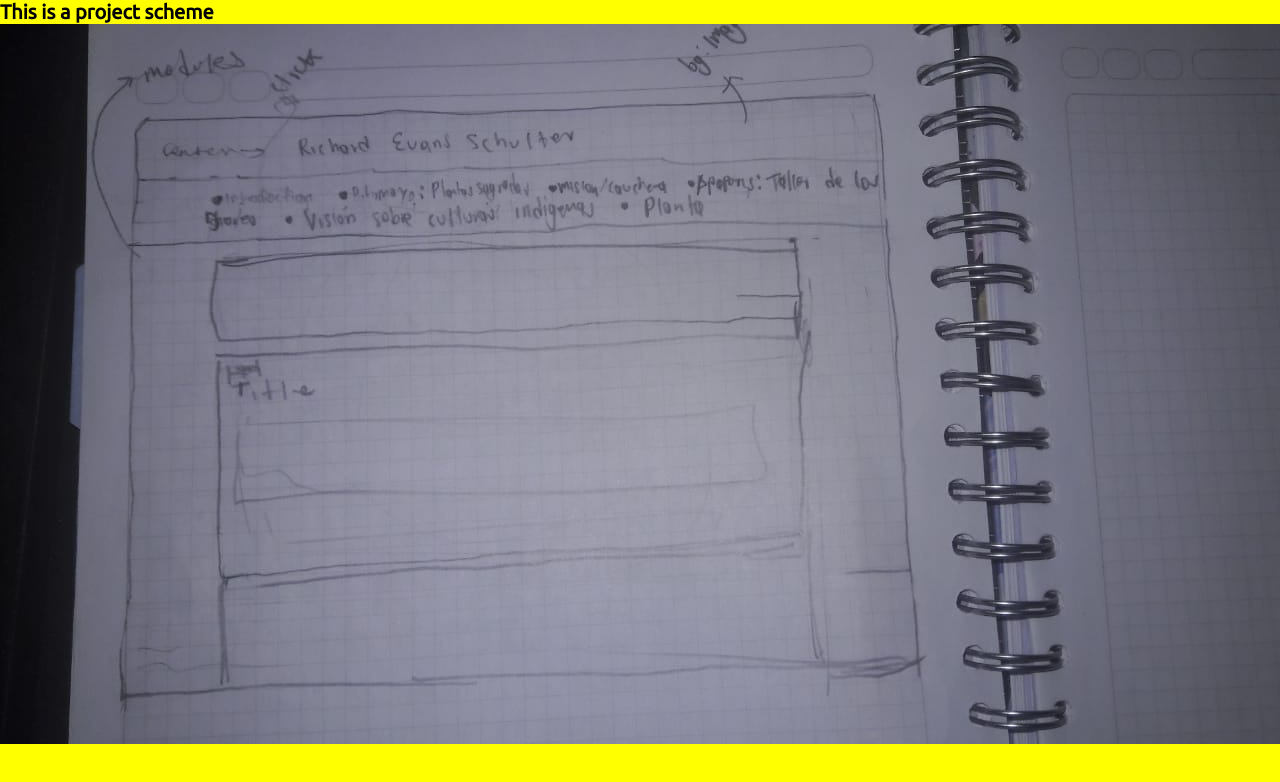
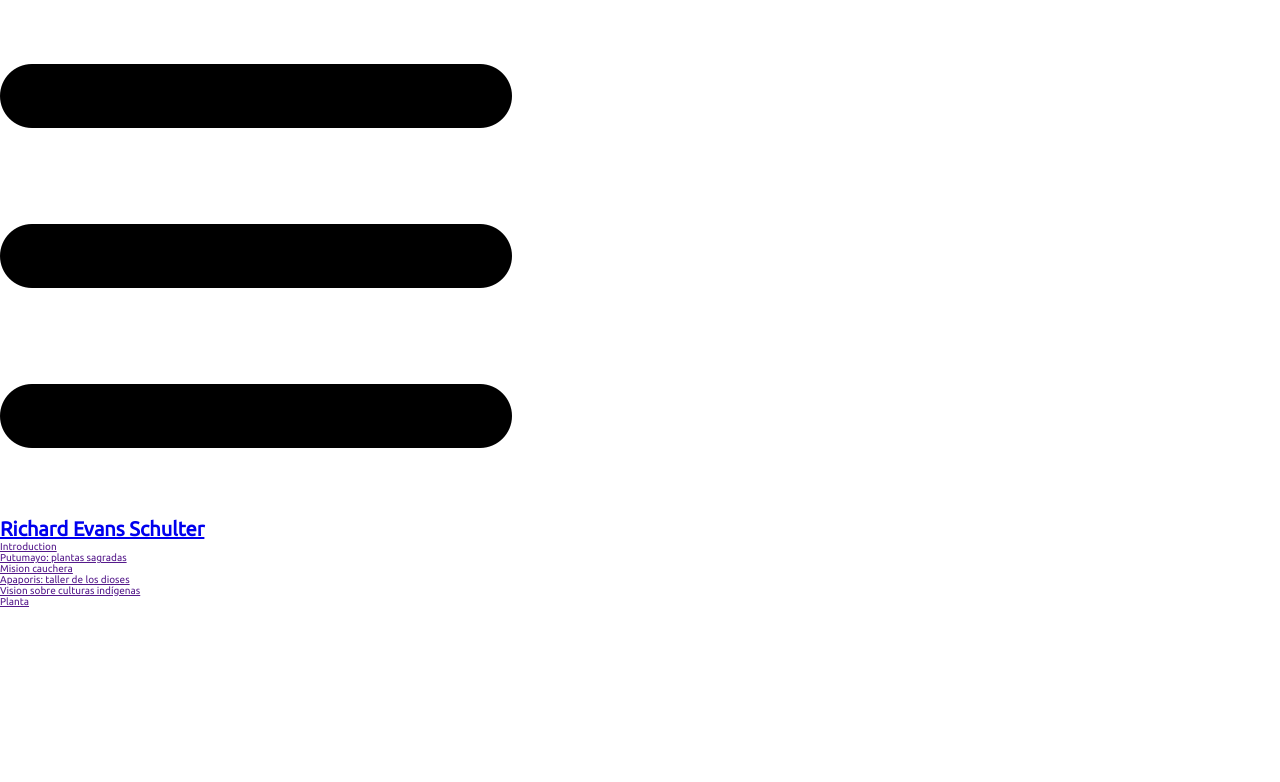
Before and after one commit to ButchBet/Richard-Evans-Schulter-Blog, a website built with webpack: page public/index.html in a window 1280 px wide. Built offline with nearby package versions, Linux system fonts and the light colour scheme; files whose address does not match are found by name.

Commit message:
Layouted the header of the project.

```diff
--- a/package.json
+++ b/package.json
@@ -4,7 +4,7 @@
   "description": "This is a blog created to expose the work done by Richard Evans Schulter in the Amazon.",
   "main": "index.js",
   "scripts": {
-    "dev": "webpack serve --config webpack.config.dev.js",
+    "dev": "webpack --config webpack.config.dev.js",
     "build": "webpack --config webpack.config.js"
   },
   "repository": {
--- a/public/index.html
+++ b/public/index.html
@@ -7,7 +7,25 @@
     <title>Richard Evans Schulter</title>
 </head>
 <body>
-    <h1>This is a project scheme</h1>
-    <img src="" alt="Image" id="image">
+    <header class="header">
+        <h1 class="header__title"><a href="./" class="header__link">
+            <figure class="menu" id="menu">
+                <img src="" alt="Menu Image" class="menu__image" id="menuImg">
+            </figure>
+
+            Richard Evans Schulter</a>
+        </h1>
+
+        <nav class="header__nav">
+            <ul class="list">
+                <li class="list__item"><a href="" class="list__link">Introduction</a></li>
+                <li class="list__item"><a href="" class="list__link">Putumayo: plantas sagradas</a></li>
+                <li class="list__item"><a href="" class="list__link">Mision cauchera</a></li>
+                <li class="list__item"><a href="" class="list__link">Apaporis: taller de los dioses</a></li>
+                <li class="list__item"><a href="" class="list__link">Vision sobre culturas indígenas</a></li>
+                <li class="list__item"><a href="" class="list__link">Planta</a></li>
+            </ul>
+        </nav>
+    </header>
 </body>
 </html>
--- a/src/index.js
+++ b/src/index.js
@@ -1,6 +1,7 @@
-import image1 from '@images/image.jpg';
 import '@styles/styles.css';
 import '@styles/tablet.css';
 import '@styles/desktop.css';
+import menuImg from './assets/images/menu.png';
 
-document.getElementById('image').src = `${image1}`;
+// Inserting the image menu image
+document.getElementById('menuImg').src = menuImg;
--- a/src/styles/desktop.css
+++ b/src/styles/desktop.css
@@ -1,5 +1,4 @@
 @media (min-width: 900px) {
     body {
-        background: yellow;
     }
 }
--- a/src/styles/styles.css
+++ b/src/styles/styles.css
@@ -30,5 +30,4 @@
 }
 
 body {
-    background: red;
 }
--- a/src/styles/tablet.css
+++ b/src/styles/tablet.css
@@ -1,5 +1,4 @@
 @media (min-width: 500px) {
     body {
-        background: blue;
     }
 }
--- a/webpack.config.dev.js
+++ b/webpack.config.dev.js
@@ -61,13 +61,17 @@
             filename: './index.html'
         }),
 
-        new miniCssExtractPlugin(),
+        new miniCssExtractPlugin({
+            filename: 'styles/[name].[contenthash].css'
+        }),
     ],
 
-    devServer: {
-        static: path.join(__dirname, 'dist'),
-        compress: true,
-        port: 3006,
-        open: true,
-    }
+    // devServer: {
+    //     static: path.join(__dirname, 'dist'),
+    //     compress: true,
+    //     port: 3006,
+    //     open: true,
+    // },
+
+    watch: true,
 }
```
Also changed, not shown: src/assets/images/menu.png (added).
